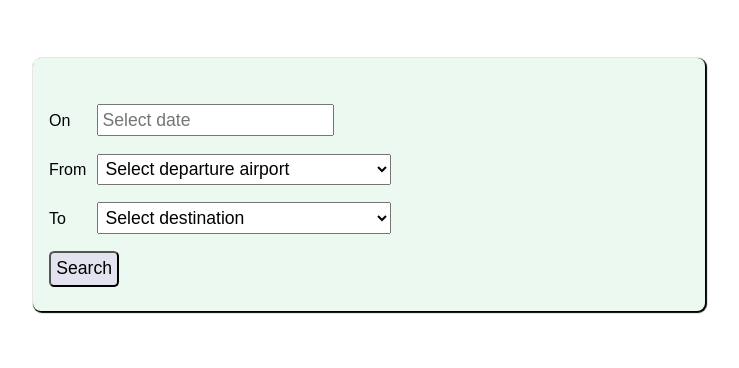
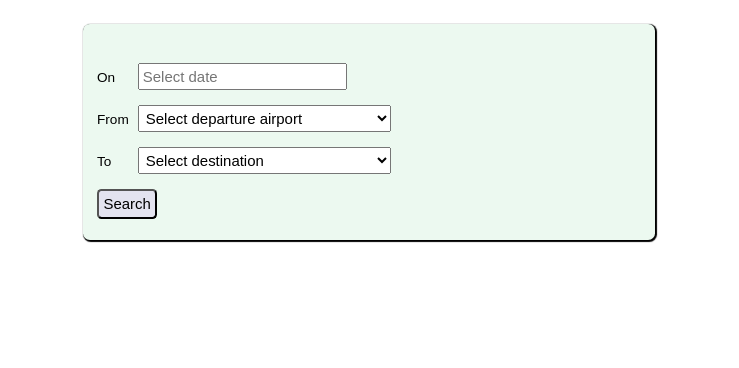
Before and after one commit to brandon-downing/flightsearch, a Node project: template views/index.jade in a window 1280 px wide. Shown: the top 368 px of the page, without its empty margins (271-1010 px from the left). Run offline with Node 20 templates, Linux system fonts and the light colour scheme; the template is opened without the code that fills it, so the values that code supplies are empty; some libraries are stand-ins or nearby versions.

Commit message:
adjust css for handheld - portrait orientation

```diff
--- a/public/stylesheets/style.css
+++ b/public/stylesheets/style.css
@@ -1,5 +1,5 @@
 body {
-  padding: 50px;
+  padding: 1em;
   font: 16px normal Helvetica, Arial, sans-serif;
 }
 
@@ -13,7 +13,7 @@ a {
     margin-bottom: 0.2em;
     border-radius: 0.5em;
 }
-main.box {width: 60%; margin: auto; max-width: 40em; min-width:25em; padding: 1em; margin-bottom: .5em; background: #ECF9F0;}
+main.box {width: 60%; font-size: 85%; margin: auto; max-width: 40em; min-width: 21em; padding: 1em; margin-bottom: .5em; background: #ECF9F0;}
 section.box {width: 90%; max-width: 40em; padding: 1em; margin-bottom: .5em; background: #ECF9F0;}
 select {
     font-size: 1rem;
@@ -32,7 +32,7 @@ input[type="submit"] {
 }
 label {display: inline-block; min-width: 3em}
 p > span { /*margin-right: 3em; min-width: 30em;*/ display: inline-block;}
-section.box {position: relative;}
+section.box {position: relative; min-height: 6em;}
 section.leg {border-bottom: 1px solid #666;}
 .price {
     font-size: 120%;
```
Also changed, not shown: 1 other file.
